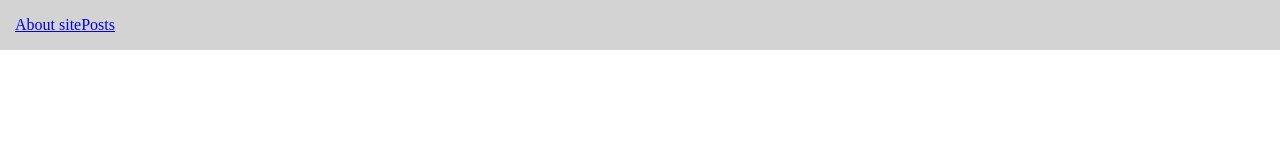
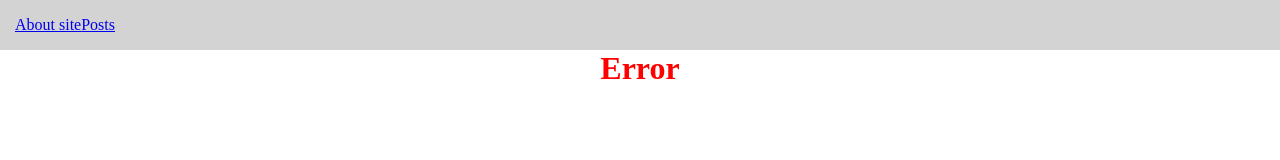
Before and after one commit to AndreyChim/react-fund-course, a React (Create React App) app: page /error in a window 1280 px wide. Before the commit this address had no page. Shown: the top 160 px of the page. Built offline with nearby package versions, Linux system fonts and the light colour scheme.

Commit message:
Create Error component

```diff
--- a/src/App.js
+++ b/src/App.js
@@ -11,9 +11,10 @@ import { useFetching } from "./hooks/useFetching";
 import { usePosts } from "./hooks/usePosts";
 import './styles/App.css';
 import { getPageCount } from "./utils/pages";
-import { BrowserRouter, Link, Route, Routes } from "react-router-dom";
+import { BrowserRouter, Link, Route, Routes, Navigate } from "react-router-dom";
 import About from "./pages/About";
 import Posts from "./pages/Posts";
+import Error from "./pages/Error";
 import Navbar from "./components/UI/Navbar/Navbar";
 
 function App() {
@@ -23,6 +24,8 @@ function App() {
         <Routes>
             <Route path='/about' element={<About />} />
             <Route path='/posts' element={<Posts />} />
+            <Route path='/error' element={<Error />} />
+            <Route path='*' element={<Navigate to='/error' replace />} />
         </Routes>
     </BrowserRouter>
   )
--- /dev/null
+++ b/src/pages/Error.jsx
@@ -0,0 +1,14 @@
+import React from 'react'
+
+const Error = () => {
+  return (
+    <div>
+        <h1 style={{color: 'red'}}>
+            Error
+        </h1>
+
+    </div>
+  )
+}
+
+export default Error
```
